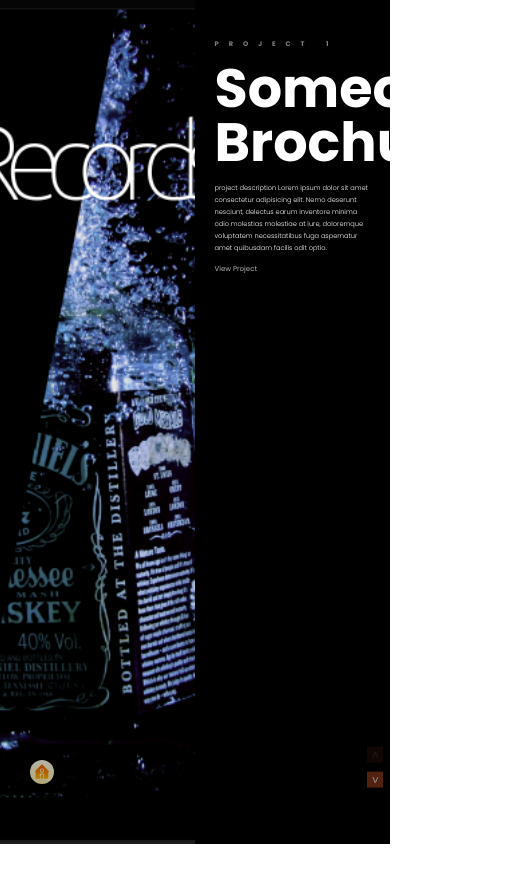
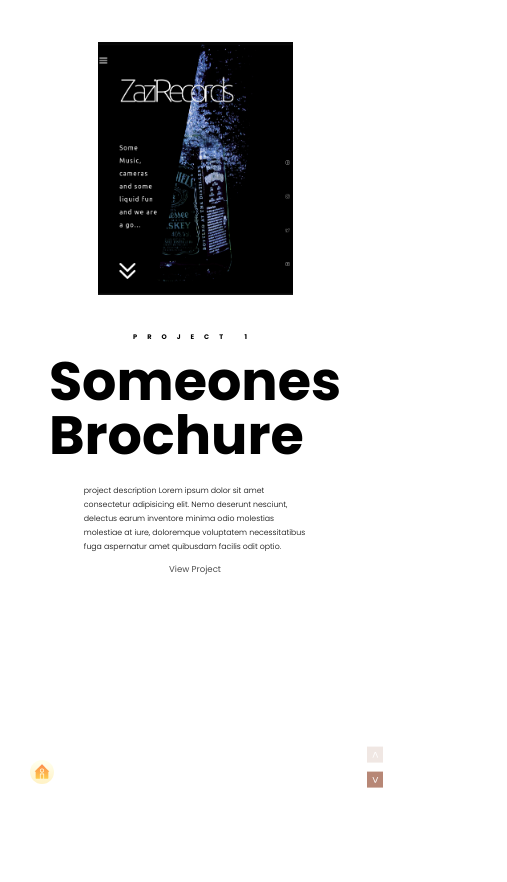
Before and after one commit to opondo99/portfolioII, a plain HTML site: page pages/projects/projects.html in a window 390 px wide. Shown: the top 882 px of the page, 507 px wide, since content can reach past the window. Drawn offline with nearby package versions, Linux system fonts and the light colour scheme.

Commit message:
projects section

```diff
--- a/pages/projects/projects.html
+++ b/pages/projects/projects.html
@@ -59,7 +59,7 @@
                 </div>
             </div>
         </div>
-        <div class="slide">
+        <!-- <div class="slide">
             <div class="card">
                 <div class="card-img" id="img4"></div>
                 <div class="card-content">
@@ -97,7 +97,7 @@
                     <a class="card-link">View Project</a>
                 </div>
             </div>
-        </div>
+        </div> -->
 
         <div class="prevnext">
             <button class="pn-btn" id="prev"></button>
--- a/pages/projects/projects.scss
+++ b/pages/projects/projects.scss
@@ -77,7 +77,7 @@ body {
 
                 .card-para {
                     font-weight: 300;
-                    font-size: 1.7vmin;
+                    font-size: 2vmin;
                     line-height: 1.8;
                     margin-bottom: 2.5vmin;
                     color: #fff;
@@ -85,7 +85,7 @@ body {
 
                 .card-link {
                     color: #fff;
-                    font-size: 1.8vmin;
+                    font-size: 2.2vmin;
                     display: block;
                     cursor: pointer;
                     opacity: .7;
@@ -199,3 +199,73 @@ body {
         opacity: 1;
     }
 }
+
+
+@media only screen and (max-width: 860px) {
+    body {
+        display: flex;
+        flex-direction: column;
+        justify-content: space-between;
+        align-items: center;
+        min-height: 100vh;
+        // overflow-y: scroll;
+
+        .slide {
+            display: flex;
+            justify-content: space-between;
+            align-items: center;
+            flex-wrap: nowrap;
+            height: 100vh;
+            width: 100vw;
+            // flex-direction: column;
+
+
+            .card {
+                display: flex;
+                flex-direction: column;
+                height: 100vh;
+                width: 95vw;
+                margin: auto;
+                padding: 5vh 0 5vh 0;
+                align-items: center;
+                justify-content: space-around;
+
+                .card-img {
+                    width: 50vw;
+                    height: 30vh;
+                    background-size: cover;
+                    background-position: top;
+                    margin: auto;
+                }
+
+                .card-content {
+                    background: transparent;
+                    width: 70%;
+                    margin: auto;
+                    min-height: 70vh;
+                    display: flex;
+                    flex-direction: column;
+                    align-items: center;
+
+                    .card-theme {
+                        color: #000;
+                    }
+
+                    .card-header {
+                        color: black;
+                    }
+
+                    .card-para {
+                        color: #000;
+                        font-size: 2vmin;
+                    }
+
+                    .card-link {
+                        color: #000;
+                        font-size: 2.2vmin;
+                    }
+                }
+            }
+        }
+    }
+}
```
Also changed, not shown: pages/projects/projects.css, 1 other file.
